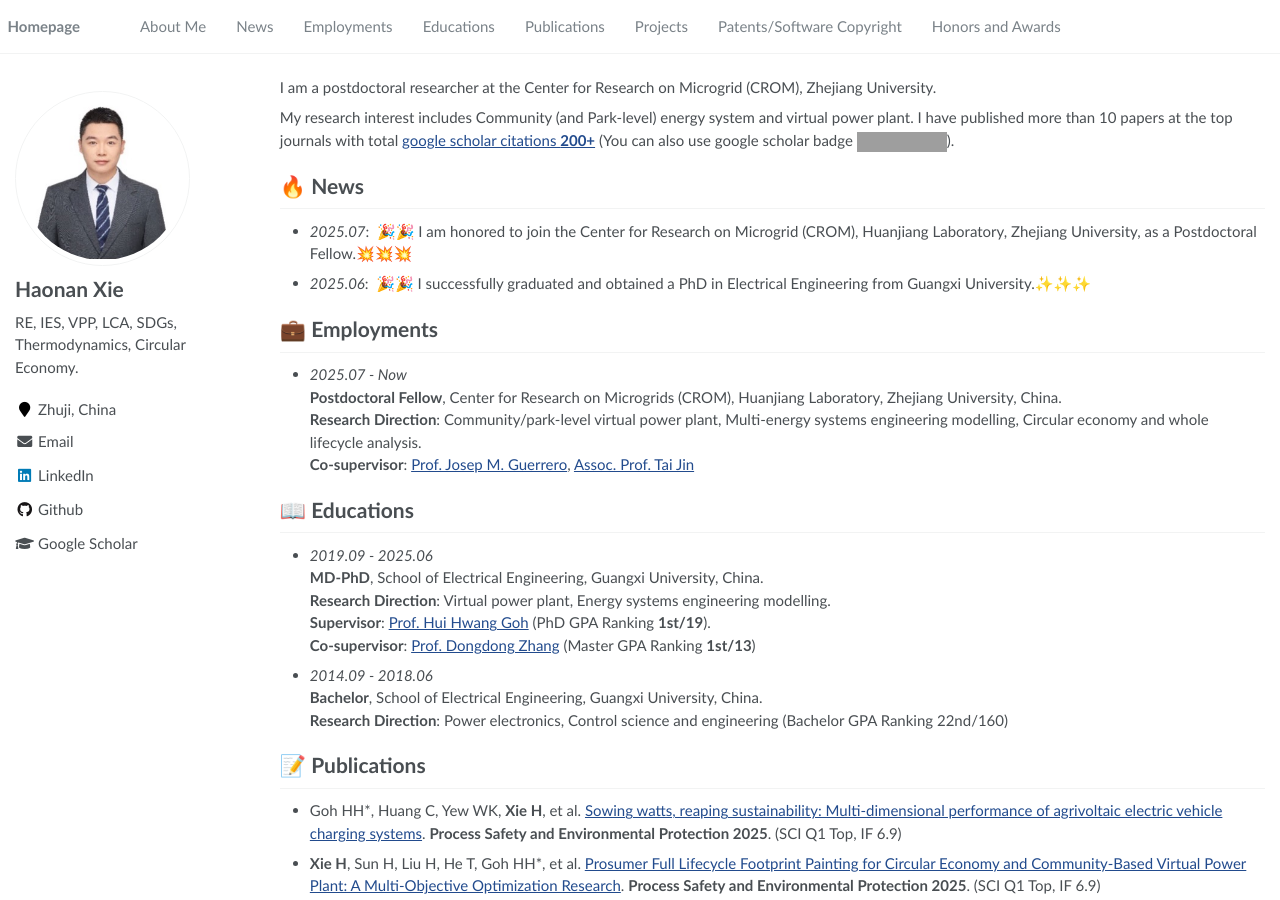
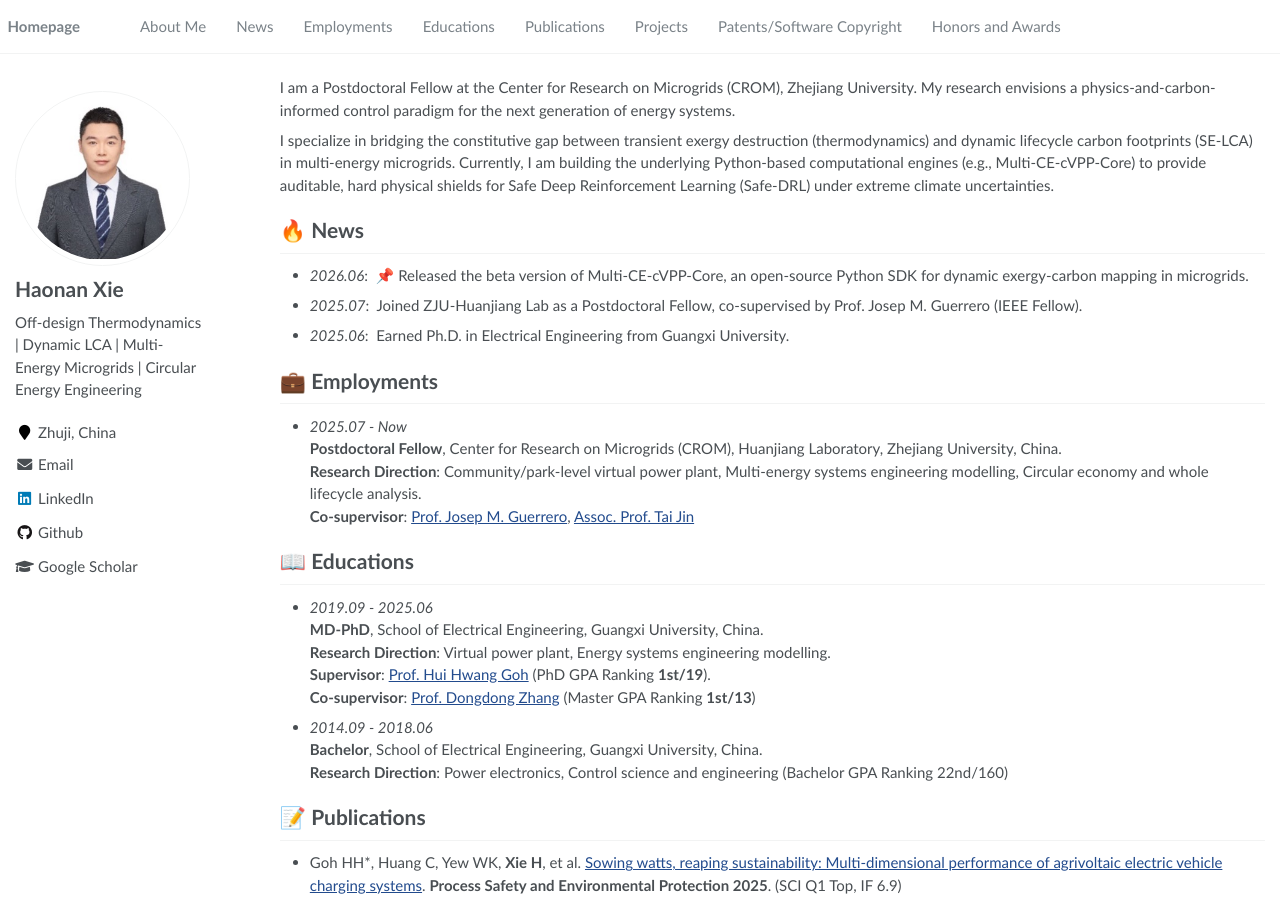
Before and after one commit to xie-haonan/xie-haonan.github.io, a Jekyll site: the page built from _pages/about.md, in a window 1280 px wide and 900 px high. Built offline with Jekyll 4.4.1, drawn with Linux system fonts in a browser that asks for light colours; grey boxes are pictures that could not be loaded.

Commit message:
个人简历修改

```diff
--- a/_config.yml
+++ b/_config.yml
@@ -23,7 +23,7 @@ baidu_site_verification: # get baidu_site_verification from https://ziyuan.baidu
 author:
   name: "Haonan Xie"
   avatar: "images/haonanxie_photo.png" # e.g., "images/avatar.jpg"
-  bio: "RE, IES, VPP, LCA, SDGs, Thermodynamics, Circular Economy."
+  bio: "Off-design Thermodynamics | Dynamic LCA | Multi-Energy Microgrids | Circular Energy Engineering"
   location: "Zhuji, China"
   employer:
   pubmed:
--- a/_pages/about.md
+++ b/_pages/about.md
@@ -17,14 +17,15 @@ redirect_from:
 
 <span class='anchor' id='about-me'></span>
 
-I am a postdoctoral researcher at the Center for Research on Microgrid (CROM), Zhejiang University.
+I am a Postdoctoral Fellow at the Center for Research on Microgrids (CROM), Zhejiang University. My research envisions a physics-and-carbon-informed control paradigm for the next generation of energy systems.
 
-My research interest includes Community (and Park-level) energy system and virtual power plant. I have published more than 10 papers at the top journals with total <a href='https://scholar.google.com/citations?user=RylWV7cAAAAJ&hl'>google scholar citations <strong><span id='total_cit'>200+</span></strong></a> (You can also use google scholar badge <a href='https://scholar.google.com/citations?user=RylWV7cAAAAJ&hl'><img src="https://img.shields.io/endpoint?url={{ url | url_encode }}&logo=Google%20Scholar&labelColor=f6f6f6&color=9cf&style=flat&label=citations"></a>).
+I specialize in bridging the constitutive gap between transient exergy destruction (thermodynamics) and dynamic lifecycle carbon footprints (SE-LCA) in multi-energy microgrids. Currently, I am building the underlying Python-based computational engines (e.g., Multi-CE-cVPP-Core) to provide auditable, hard physical shields for Safe Deep Reinforcement Learning (Safe-DRL) under extreme climate uncertainties.
 
 # 🔥 News
 
-- _2025.07_: &nbsp;🎉🎉 I am honored to join the Center for Research on Microgrid (CROM), Huanjiang Laboratory, Zhejiang University, as a Postdoctoral Fellow.💥💥💥
-- _2025.06_: &nbsp;🎉🎉 I successfully graduated and obtained a PhD in Electrical Engineering from Guangxi University.✨✨✨
+- _2026.06_: &nbsp;📌 Released the beta version of Multi-CE-cVPP-Core, an open-source Python SDK for dynamic exergy-carbon mapping in microgrids.
+- _2025.07_: &nbsp;Joined ZJU-Huanjiang Lab as a Postdoctoral Fellow, co-supervised by Prof. Josep M. Guerrero (IEEE Fellow).
+- _2025.06_: &nbsp;Earned Ph.D. in Electrical Engineering from Guangxi University.
 
 # 💼 Employments
 
```
